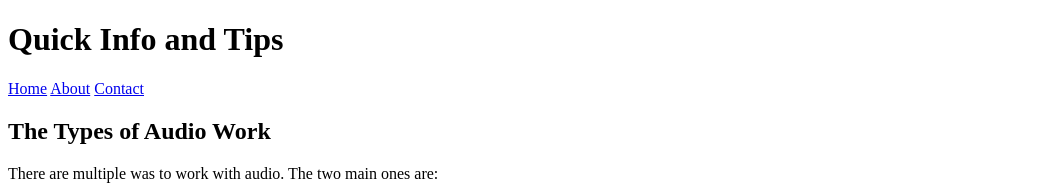
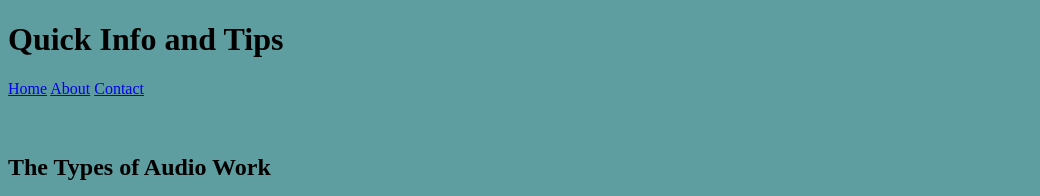
Before and after one commit to James-Lainez/Week-2-Assingment, a plain HTML site: page about.html in a window 1280 px wide. Shown: the top 196 px of the page, without its empty margins (0-1040 px from the left). Drawn offline with Linux system fonts and the light colour scheme.

Commit message:
removed comments from week one

```diff
--- a/about.html
+++ b/about.html
@@ -1,68 +1,46 @@
-<!-- Boiler Plate: The HTML templet to start a website -->
 <!DOCTYPE html>
 <html lang="en">
 <head>
     <meta charset="UTF-8">
     <meta name="viewport" content="width=device-width, initial-scale=1.0">
-    <!-- I changed the title to show differently in the tab. -->
     <title>Quick Info and Tips</title>
+    <link rel="stylesheet" href="./styles.css">
 </head>
 <body>
-
-<!-- I use <header> for introductory content. I also use <h1> to title my page. -->
  <header><h1>Quick Info and Tips</h1></header>
-
-    <!-- <div> is used to group my anchors together, and the <a> element is used to setup
-    my anchors with href to my three pages. -->
-    <div>
+    <nav>
         <a href="index.html">Home</a>
         <a href="about.html">About</a>
-        <a href="contact.html">Contact</a>
-    </div>
+        <a href="contact.html">Contact</a><br><br><br>
+    </nav>
 
-    <!-- I used <h2> to give another title element for a new section. I use main to inform that
-    this is the <main> body of information on the page. I use <p> element to describe the
-    text within the main body. -->
     <h2>The Types of Audio Work</h2>
     <main>
         <p>There are multiple was to work with audio. The two main ones are:</p>
 
-        <!-- <ul> is used to create an unordered list while <li> places your list text that you'd like to use. -->
         <ul>
             <li>Live Audio Engineer or A1</li>
             <li>Studio Engineer</li>
         </ul>
         <p>The one we are going to talk about is live audio.</p>
-        <!-- <img> is to enter an image and I added height and width to adjust its pixels to make it sit well
-        in the page. -->
+
         <img src="https://www.trcoa.edu/trcoaimages/careers/live-sound-engineer.jpg" height="350" width="600" alt="Concert Audio Engineer">
 
-    <!-- I use <section> to further define information grouping in the main body of the page.
-    I then use <h3> to add an additional title. -->
     <section>
         <h3>Live Audio</h3>
 
-        <!-- I use <p> element to describe the text within the main body. -->
         <p>When working with live audio. It's different then working in a studio.
         A lot of it is practiced with a teacher before you ever get a chance to do it yourself.<br>
         When you start getting better you need to know a bit about frequencies and how to use them to
         fix sound right.</p>
 
     </section>
-
-    <!-- I use <section> to further define information grouping in the main body of the page.
-    I then use <h3> to add an additional title. -->
     <section>
         <h3>Frecuency Tip</h3>
 
-        <!-- I use <p> element to describe the text within the main body. I used <img> to enter another image
-        and added height to adjust its pixels to make it sit well in the page.-->
         <P>Here is a frequency chart and tips on what they do when working on someones voice.</P>
         <img src="https://encrypted-tbn0.gstatic.com/images?q=tbn:ANd9GcRQcJiAjn2el7kHrWoffDpjZk5yWuDO_l0zYQ&s" height="395" alt="Hertz Frequency Chart">
 
-        <!-- <table> is used to organize the information in a way the user can use. with the image I placed
-        above in the form of a table. <tr> creates additional rows for the table. <th> is used for the
-        main headers of information on the table. <td> is the data for said table. -->
         <table>
             <tr>
                 <th>Frequency</th>
--- a/styles.css
+++ b/styles.css
@@ -0,0 +1,3 @@
+body{
+    background-color: cadetblue;
+}
```
Also changed, not shown: contact.html (+5 -15 lines), index.html (+3 -19 lines).
